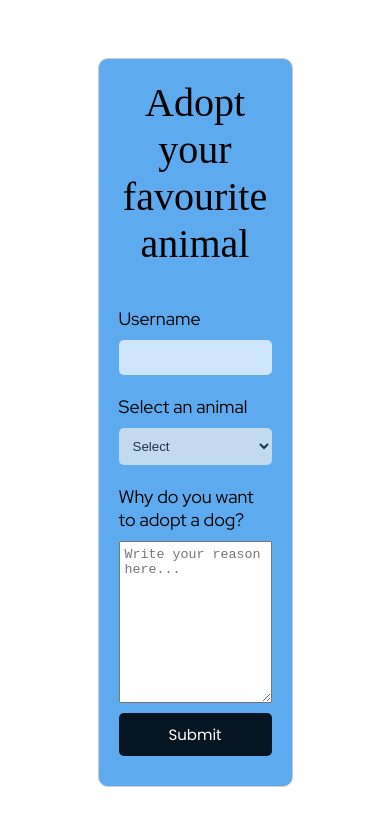
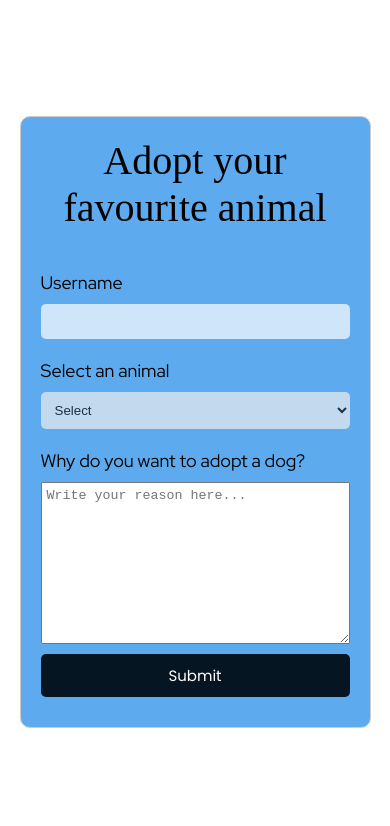
Before and after one commit to Mmeso1/Learnable, a plain HTML site: page HTML_&_CSS/form.html in a window 390 px wide. Drawn offline with Linux system fonts and the light colour scheme; a web font is replaced by a local one.

Commit message:
made my html form responsive

```diff
--- a/HTML_&_CSS/form.css
+++ b/HTML_&_CSS/form.css
@@ -74,3 +74,9 @@ form textarea {
 form textarea[placeholder] {
   padding: 5px;
 }
+
+@media screen and (max-width: 760px) {
+  .container {
+    width: 90%;
+  }
+}
```
